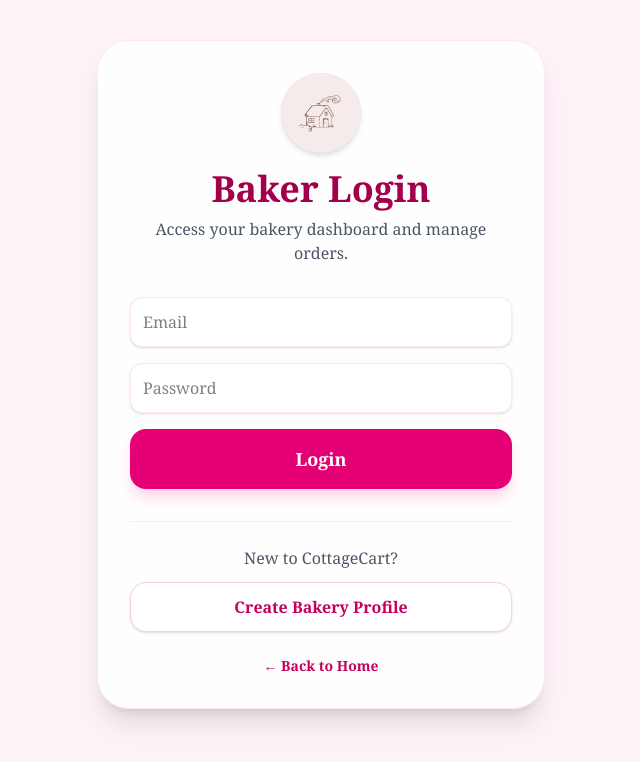
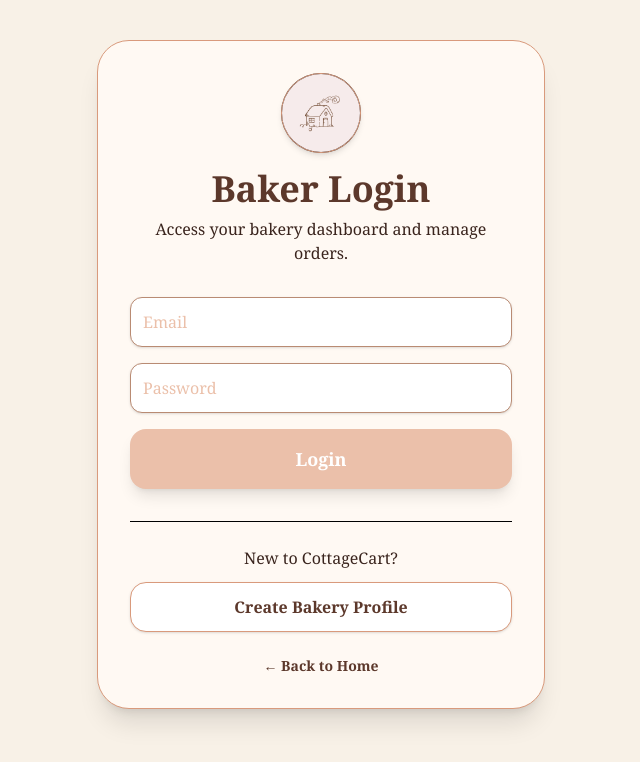
Before and after one commit to jbarrios62/cottagecart, a React (Vite) app: page /login in a window 1280 px wide. Shown: the top 762 px of the page, without its empty margins (319-959 px from the left). Built offline with nearby package versions, Linux system fonts and the light colour scheme.

Commit message:
Update color theme, UI update on Login page

```diff
--- a/src/index.css
+++ b/src/index.css
@@ -3,3 +3,14 @@
 body {
   font-family: Georgia, serif;
 }
+
+@theme {
+  --color-espresso: #3A241D;
+  --color-chocolate: #5C382B;
+  --color-warm-brown: #8A5A44;
+  --color-light-brown: #B98B73;
+  --color-muted-peach: #D99A7C;
+  --color-soft-peach: #EBC0AA;
+  --color-cream: #F8F1E7;
+  --color-light-cream: #FFF9F3;
+}
--- a/src/pages/Login.jsx
+++ b/src/pages/Login.jsx
@@ -2,18 +2,18 @@ import { Link } from "react-router-dom"
 
 function Login() {
   return (
-    <div className="min-h-screen bg-pink-50 px-4 py-10">
-      <div className="mx-auto max-w-md rounded-[2rem] border border-pink-100 bg-white/90 p-8 shadow-xl">
+    <div className="min-h-screen bg-cream px-4 py-10">
+      <div className="mx-auto max-w-md rounded-[2rem] border-1 border-muted-peach bg-light-cream p-8 shadow-xl">
         <div className="mb-8 text-center">
-          <div className="mx-auto mb-4 flex h-20 w-20 items-center justify-center rounded-full bg-pink-200 text-pink-800 shadow-md">
-            <img src="/images/logos.png" alt="Logo" className="rounded-full object-cover"></img>
+          <div className="mx-auto mb-4 flex h-20 w-20 items-center justify-center rounded-full bg-espresso text-chocolate shadow-md">
+            <img src="/images/logos.png" alt="Logo" className="h-full w-full rounded-full object-cover border-1 border-muted-peach"></img>
           </div>
 
-          <h1 className="text-4xl font-extrabold text-pink-800">
+          <h1 className="text-4xl font-extrabold text-chocolate">
             Baker Login
           </h1>
 
-          <p className="mt-2 text-gray-600">
+          <p className="mt-2 text-espresso">
             Access your bakery dashboard and manage orders.
           </p>
         </div>
@@ -22,34 +22,34 @@ function Login() {
           <input
             type="email"
             placeholder="Email"
-            className="w-full rounded-xl border border-pink-100 bg-white p-3 shadow-sm focus:border-pink-300 focus:outline-none focus:ring-2 focus:ring-pink-100"
+            className="w-full rounded-xl border border-light-brown bg-white p-3 shadow-sm focus:border-muted-peach focus:outline-none focus:ring-1 focus:ring-muted-peach placeholder-soft-peach"
           />
 
           <input
             type="password"
             placeholder="Password"
-            className="w-full rounded-xl border border-pink-100 bg-white p-3 shadow-sm focus:border-pink-300 focus:outline-none focus:ring-2 focus:ring-pink-100"
+            className="w-full rounded-xl border border-light-brown bg-white p-3 shadow-sm focus:border-muted-peach focus:outline-none focus:ring-1 focus:ring-muted-peach placeholder-soft-peach"
           />
 
           <Link
             to="/admin"
-            className="block w-full rounded-2xl bg-pink-600 py-4 text-center text-lg font-bold text-white shadow-lg shadow-pink-200 hover:bg-pink-700"
+            className="block w-full rounded-2xl bg-soft-peach py-4 text-center text-lg font-bold text-white shadow-lg shadow-warm-chocolate-200 hover:bg-muted-peach"
             >
             Login
         </Link>
         </form>
 
-        <div className="mt-8 border-t border-pink-100 pt-6 text-center">
-          <p className="text-gray-600">New to CottageCart?</p>
+        <div className="mt-8 border-t border-warm-chocolate pt-6 text-center">
+          <p className="text-espresso">New to CottageCart?</p>
 
-          <button className="mt-3 w-full rounded-2xl border border-pink-200 bg-white py-3 font-bold text-pink-700 shadow-sm hover:bg-pink-50">
+          <button className="mt-3 w-full rounded-2xl border border-muted-peach bg-white py-3 font-bold text-chocolate shadow-sm hover:bg-light-brown hover:text-cream">
             Create Bakery Profile
           </button>
         </div>
 
         <Link
           to="/"
-          className="mt-6 block text-center text-sm font-semibold text-pink-700 hover:text-pink-800"
+          className="mt-6 block text-center text-sm font-semibold text-chocolate hover:text-espresso"
         >
           ← Back to Home
         </Link>
```
